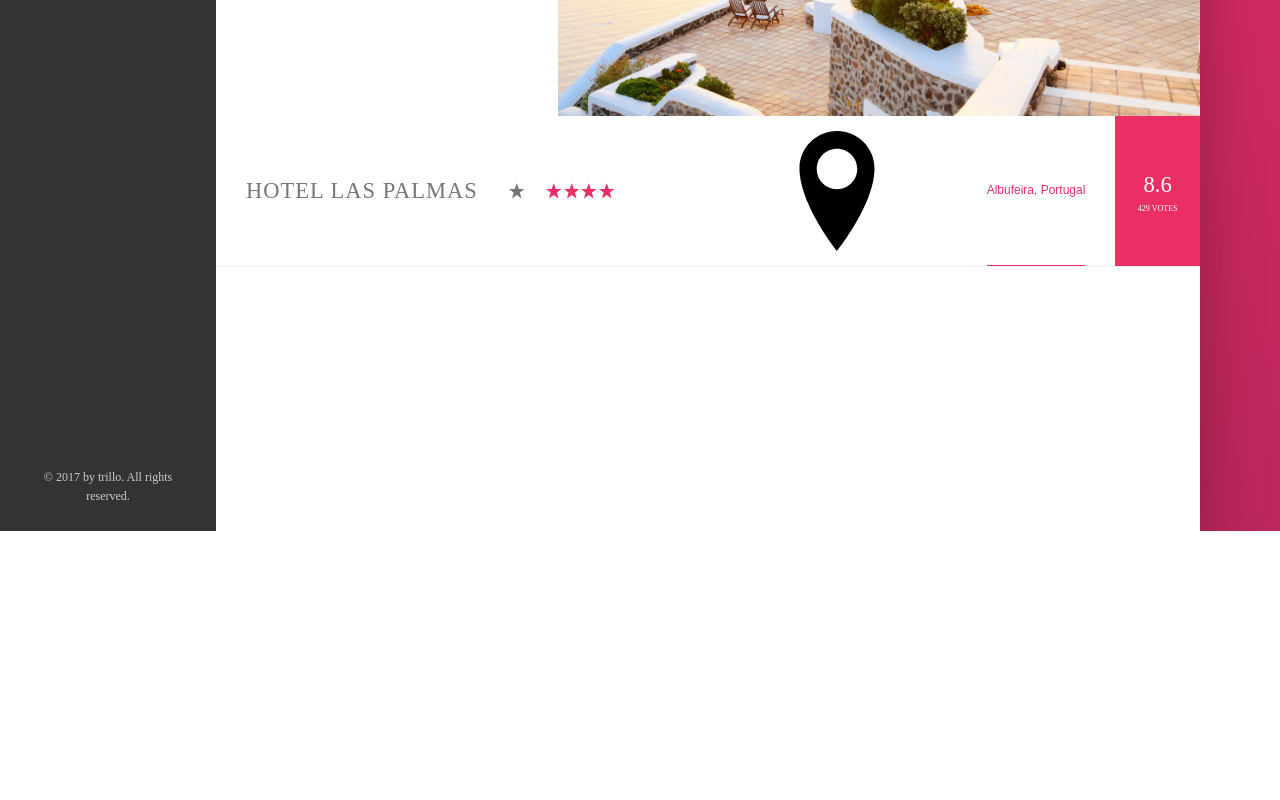
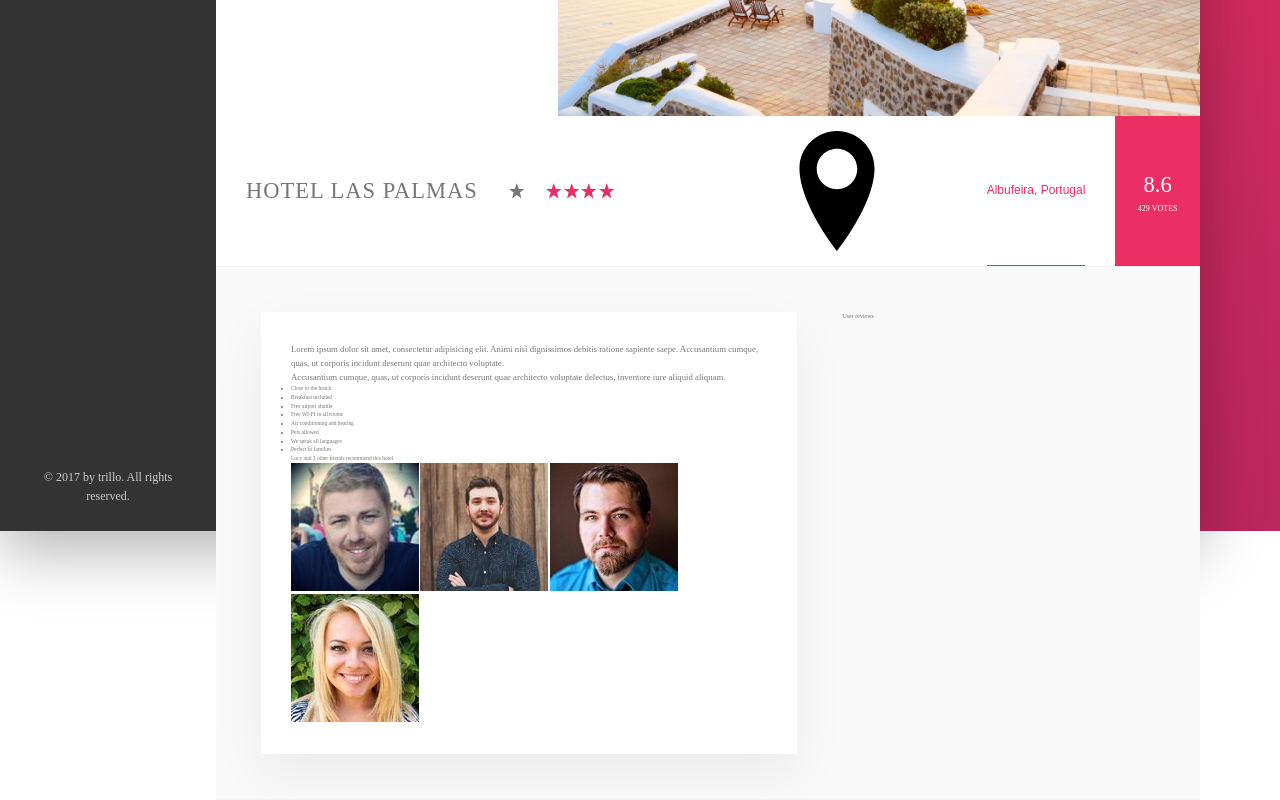
Before and after one commit to NiloofarMahmoodian/trillo, a website: page index.html in a window 1280 px wide. Shown: the part 339-1139 px from the top of the page. Before the commit the page ends 870 px from the top, so only its background shows below. Drawn offline with nearby package versions, Linux system fonts and the light colour scheme; files that its build step writes are made by us from their sources.

Commit message:
Buld the description section

```diff
--- a/index.html
+++ b/index.html
@@ -165,6 +165,65 @@
               <div class="overview__rating-count">429 votes</div>
             </div>
           </div>
+
+          <div class="detail">
+            <div class="description">
+              <p class="paragraph">
+                Lorem ipsum dolor sit amet, consectetur adipisicing elit. Animi
+                nisi dignissimos debitis ratione sapiente saepe. Accusantium
+                cumque, quas, ut corporis incidunt deserunt quae architecto
+                voluptate.
+              </p>
+
+              <p class="paragraph">
+                Accusantium cumque, quas, ut corporis incidunt deserunt quae
+                architecto voluptate delectus, inventore iure aliquid aliquam.
+              </p>
+
+              <ul class="list">
+                <li class="list__item">Close to the beach</li>
+                <li class="list__item">Breakfast included</li>
+                <li class="list__item">Free airport shuttle</li>
+                <li class="list__item">Free WI-FI in all rooms</li>
+                <li class="list__item">Air conditioning and heating</li>
+                <li class="list__item">Pets allowed</li>
+                <li class="list__item">We speak all languages</li>
+                <li class="list__item">Perfect fo families</li>
+              </ul>
+
+              <div class="recommend">
+                <p class="recommend__count">
+                  Lucy and 3 other friends recommend this hotel.
+                </p>
+                <div class="recommend__friends">
+                  <img
+                    src="img/user-3.jpg"
+                    alt="Friend 1"
+                    class="recommend__photo"
+                  />
+                  <img
+                    src="img/user-4.jpg"
+                    alt="Friend 2"
+                    class="recommend__photo"
+                  />
+                  <img
+                    src="img/user-5.jpg"
+                    alt="Friend 3"
+                    class="recommend__photo"
+                  />
+                  <img
+                    src="img/user-6.jpg"
+                    alt="Friend 4"
+                    class="recommend__photo"
+                  />
+                </div>
+              </div>
+            </div>
+
+            <div class="user-reviews">
+              User reviews
+            </div>
+          </div>
         </main>
       </div>
     </div>
--- a/sass/_base.scss
+++ b/sass/_base.scss
@@ -12,7 +12,10 @@
   --color-grey-dark-2: #777;
   --color-grey-dark-3: #999;
 
-  --shadow-dark: rgba(0, 0, 0.3);
+  --shadow-dark: 0 2rem 6rem rgba(0, 0, 0.3);
+  --shadow-light: 0 2rem 5rem rgba(0, 0, 0, 0.06);
+
+  --line: 1px solid var(--color-grey-light-2);
 }
 
 * {
--- a/sass/_components.scss
+++ b/sass/_components.scss
@@ -192,7 +192,7 @@
 .overview {
   display: flex;
   align-items: center;
-  border-bottom: 1px solid var(--color-grey-light-2);
+  border-bottom: var(--line);
 
   &__heading {
     font-size: 2.25rem;
--- a/sass/_layout.scss
+++ b/sass/_layout.scss
@@ -11,7 +11,7 @@
   font-size: 1.4rem;
   height: 7rem;
   background-color: #fff;
-  border-bottom: 1px solid var(--color-grey-light-2);
+  border-bottom: var(--line);
 
   display: flex;
   justify-content: space-between;
@@ -37,3 +37,23 @@
 
   flex: 1;
 }
+
+.detail {
+  display: flex;
+  padding: 4.5rem;
+  background-color: var(--color-grey-light-1);
+  border-bottom: var(--line);
+}
+
+.description {
+  font-size: 1.4rem;
+  background-color: #fff;
+  box-shadow: var(--shadow-light);
+  padding: 3rem;
+  flex: 0 0 60%;
+  margin-right: 4.5rem;
+}
+
+.user-reviews {
+  flex: 1;
+}
```
